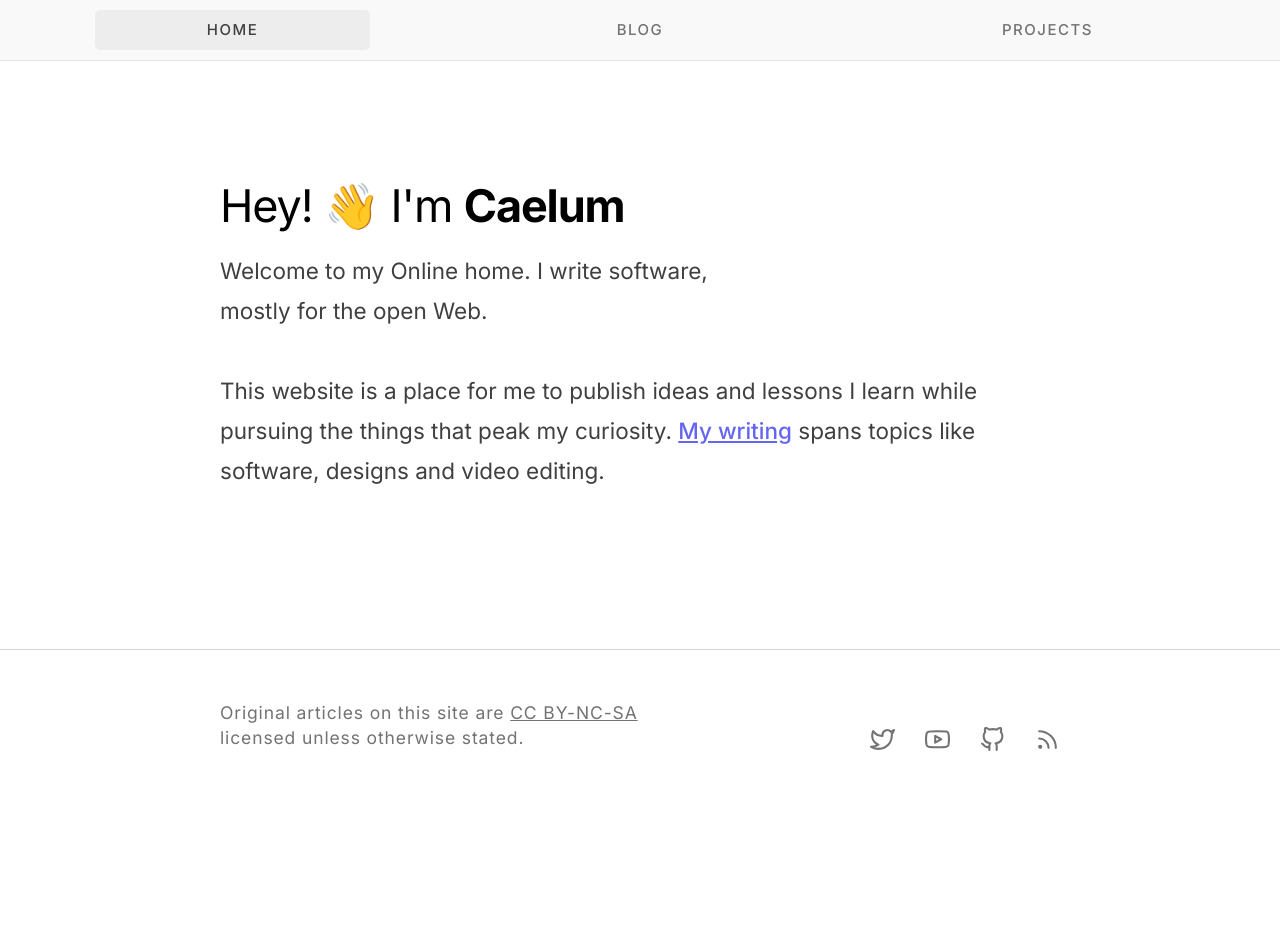
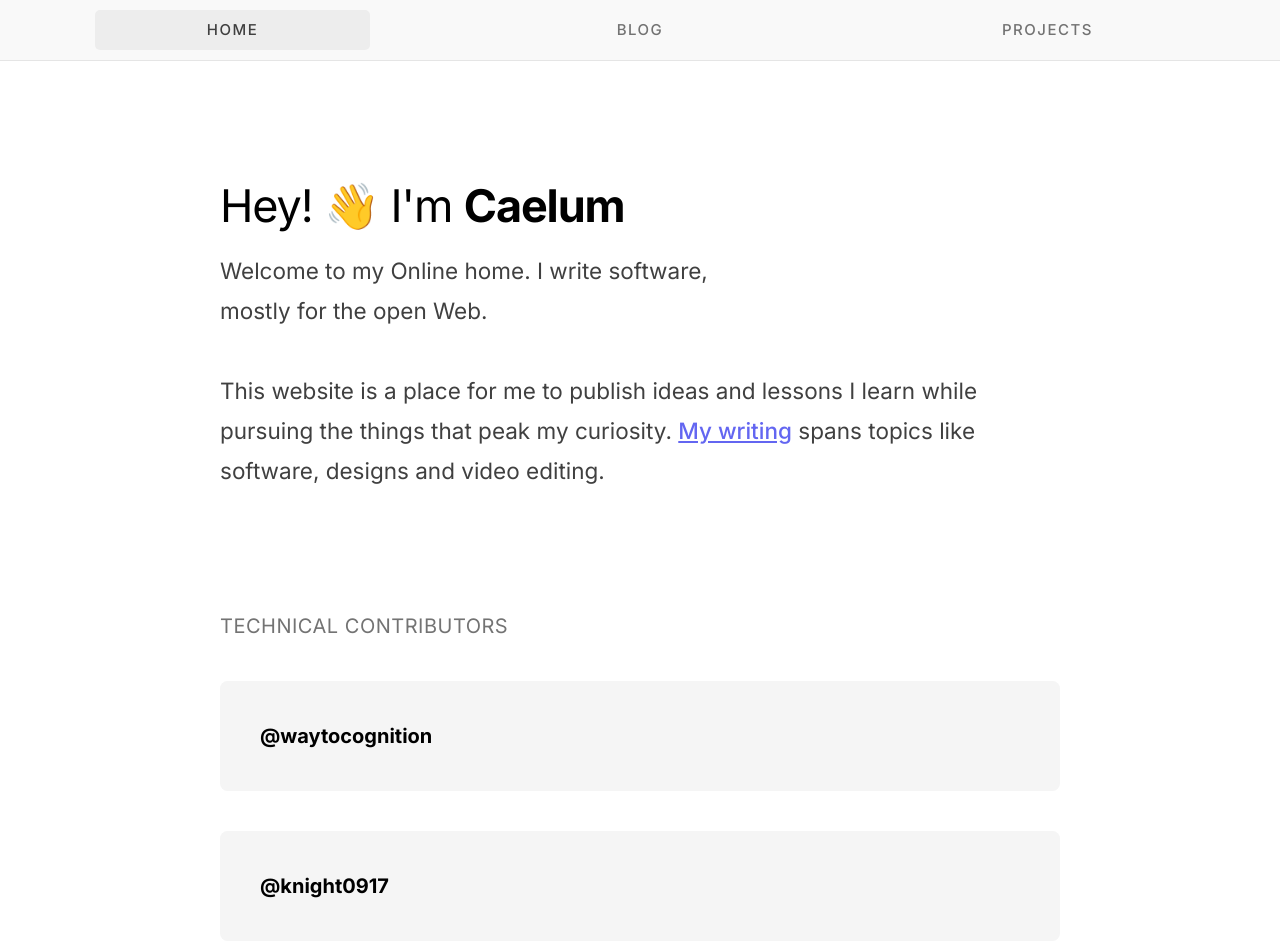
Before and after one commit to caelumpirata/next.js-blog-powered-by-MDX, a Next.js app: page / in a window 1280 px wide. Shown: the top 952 px of the page. Before the commit the page ends 800 px from the top, so only its background shows below. Built offline with nearby package versions, Linux system fonts and the light colour scheme.

Commit message:
adding technical contributors

```diff
--- a/pages/index.js
+++ b/pages/index.js
@@ -80,6 +80,21 @@ export default function Home() {
             </p>
 
           </div>
+
+          <section className="mt-20 sm:mt-24">
+        <h3 className="mb-3 dark:text-gray-400 text-gray-500 tracking-wide uppercase">Technical Contributors</h3>
+              <Link className="block mt-8 p-4 bg-gray-100 dark:bg-gray-900 rounded-md sm:p-8" href="https://waytocognition.info/">
+                {/* <div className="flex-col"> */}
+                    <h3 className="dark:text-white font-bold">@waytocognition</h3>
+                {/* </div> */}
+              </Link>
+
+              <Link className="block mt-8 p-4 bg-gray-100 dark:bg-gray-900 rounded-md sm:p-8" href="https://github.com/knight0917">
+                <div className="flex-col">
+                    <h3 className="dark:text-white font-bold">@knight0917</h3>
+                </div>
+              </Link>
+        </section>
         </div>
       </main>
     </>
```
